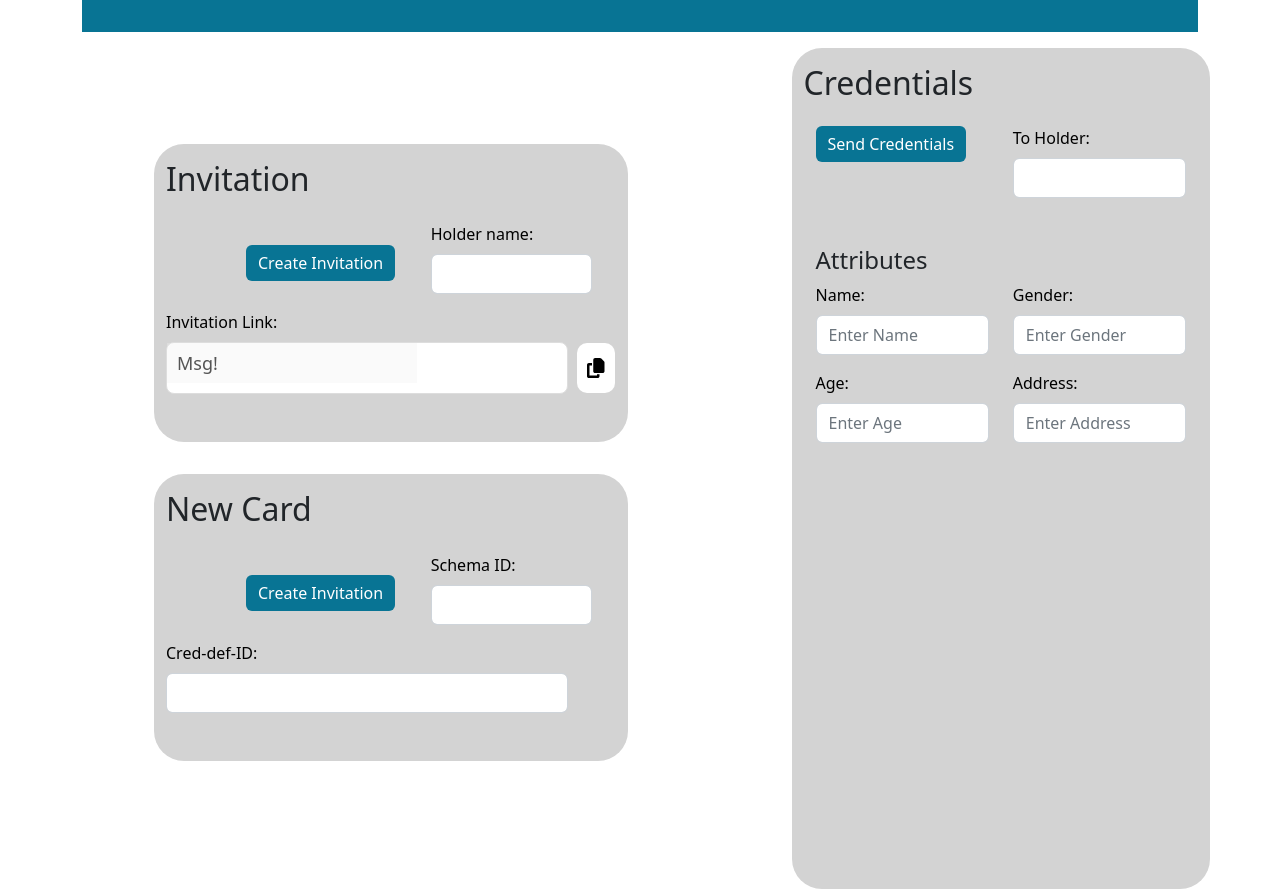
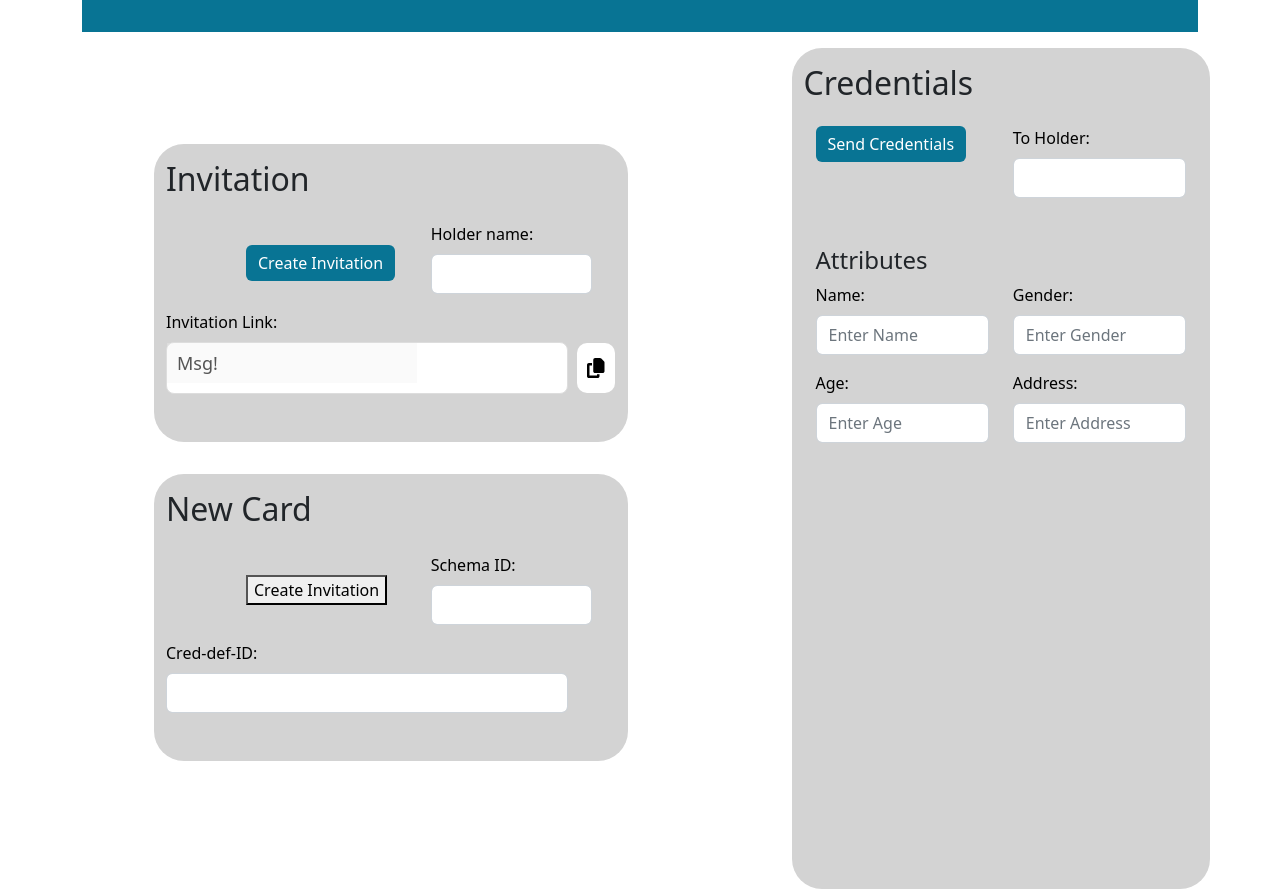
Before and after one commit to upendraTRL/Self-Sovereign-Identity_UI, a React (Create React App) app in the folder clientt/: page /issuer in a window 1280 px wide. Built offline with nearby package versions, Linux system fonts and the light colour scheme; no server answers.

Commit message:
schema_id and cred def, updation logic done

```diff
--- a/clientt/src/components/Issuer.js
+++ b/clientt/src/components/Issuer.js
@@ -1,10 +1,13 @@
+// Tasks:
+// 1. fetch schema_id from DB and store in schemaCheck
+
 import { useEffect, useState } from 'react';
-import { Button, Container, Row, Col, Form, Nav, Navbar, NavDropdown } from 'react-bootstrap';
+import { Button, Container, Row, Col, Form, Nav, Navbar } from 'react-bootstrap';
 import 'bootstrap/dist/css/bootstrap.min.css'
 import './issuer.css';
 import { faCopy } from '@fortawesome/free-solid-svg-icons';
 import { FontAwesomeIcon } from '@fortawesome/react-fontawesome';
-import axios from 'axios';
+import Axios from "axios";
 
 //Copy to clipboard
 function CopyToClipboardButton({ text }) {
@@ -22,25 +25,6 @@ const sizeF = {
 
 function HolderButton({ value }) {
 
-    //New card data fill API call
-    // const enterNewCard = () => {
-    //     Axios.post("http://localhost:3001/newcardenter", {
-    //         cred: usernameReg,
-    //         password: passwordReg,
-    //         usertype: usertypeReg,
-    //         displayname: displaynameReg,
-    //     }).then((response) => {
-    //         if (response.status == 200) {
-    //             if (window.confirm("Saved!")) {
-    //                 // window.location.href = "http://localhost:3000/"
-    //             }
-    //         }
-    //         console.log(response);
-    //     });
-
-    // };
-
-
     const buttonStyle = {
         backgroundColor: '#087494',
         border: 'none',
@@ -48,7 +32,6 @@ function HolderButton({ value }) {
     };
     return (
         <Button
-            // onClick={enterNewCard}
             style={buttonStyle}>{value}
         </Button>
     )
@@ -56,9 +39,40 @@ function HolderButton({ value }) {
 
 function Issuer() {
 
-    //enter new card
+    //New card data fill API call
     const [credDef, setCredDef] = useState("");
     const [schemaID, setSchemaID] = useState("");
+    const [username, setUsername] = useState("");
+
+    //Store username to local storage and display to Nav Bar
+    useEffect(() => {
+        const storedUsername = localStorage.getItem('username');
+        if (storedUsername) {
+            setUsername(storedUsername);
+        }
+    }, []);
+
+
+    Axios.defaults.withCredentials = true;
+
+    const newcard = () => {
+        Axios.post("http://localhost:3001/newcard", {
+            schema_id: schemaID,
+            cred_def_id: credDef,
+            username: username,
+        }).then((response) => {
+            if (response.status == 200) {
+                if (window.confirm("Successfully entered!")) {
+                    // window.location.href = "http://localhost:3000/"
+                }
+            }
+            console.log("New card = ", response);
+        });
+
+    };
+
+
+
 
 
     //fetch id,username,schema_id from users table
@@ -78,17 +92,9 @@ function Issuer() {
             .catch(err => console.log(err));
     }, []);
 
-    var schemaCheck = "abc"
+    var schemaCheck = '0'
 
-    //Display username, method 2
-    const [username, setUsername] = useState('');
 
-    useEffect(() => {
-        const storedUsername = localStorage.getItem('username');
-        if (storedUsername) {
-            setUsername(storedUsername);
-        }
-    }, []);
 
 
 
@@ -178,7 +184,7 @@ function Issuer() {
                             </Row>
 
                             {/* Row2 */}
-                            {schemaCheck && (<Row className='ncRow'>
+                            {(schemaCheck == '0') ? (<Row className='ncRow' disabled={schemaCheck !== '0'}>
                                 <Row className='mailtitle'>
                                     <Col>
                                         <h2>New Card</h2>
@@ -192,7 +198,7 @@ function Issuer() {
 
                                 <Row>
                                     <Col className='inviBtn'>
-                                        <HolderButton value="Create Invitation" />
+                                        <button onClick={newcard}> Create Invitation </button>
                                     </Col>
 
                                     <Col>
@@ -238,7 +244,7 @@ function Issuer() {
                                     </Col>
                                 </Row>
 
-                            </Row>)}
+                            </Row>) : null}
 
 
                         </Col>
```
Also changed, not shown: 1 other file (tests, documents, lock files or other folders).
